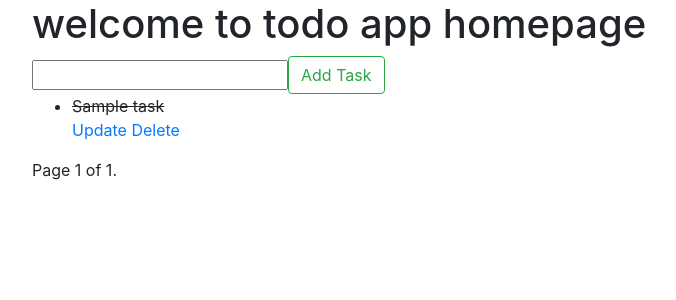
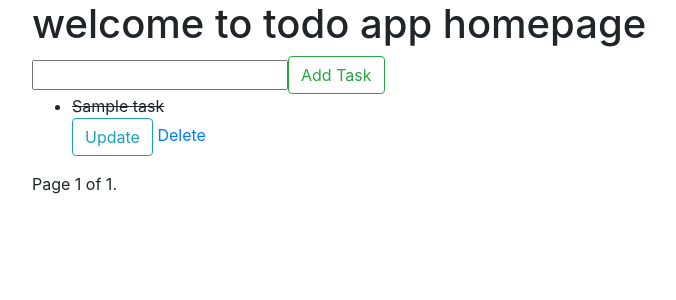
Before and after one commit to ironsubhajit/to-do-app, a Django app: page / in a window 1280 px wide. Shown: the top 300 px of the page, without its empty margins (53-729 px from the left). Run offline with Django 3.2, Linux system fonts and the light colour scheme; tables that the repository leaves empty hold one stand-in row (values such as "Sample post").

Commit message:
Add Update button

```diff
--- a/todo/task/templates/task/index.html
+++ b/todo/task/templates/task/index.html
@@ -15,7 +15,7 @@
       <span>{{ task }}</span>
       {% endif %}
     </li>
-    <a href="{% url 'update_task' task.id %}">Update</a>
+    <a class="btn btn-outline-info" href="{% url 'update_task' task.id %}" role="button">Update</a>
     <a href="{% url 'delete_task' task.id %}">Delete</a>
 
     {% empty %}
```
